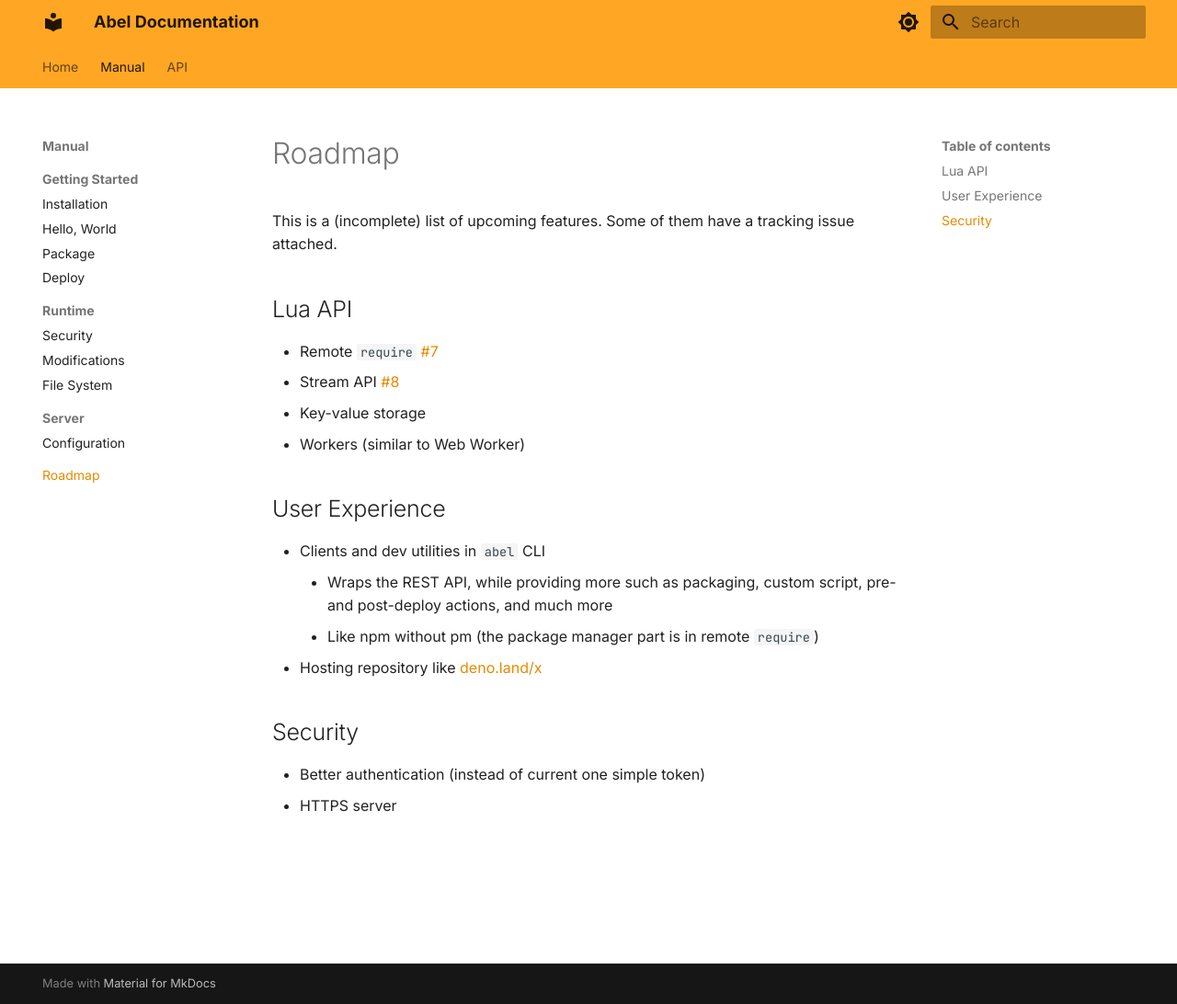
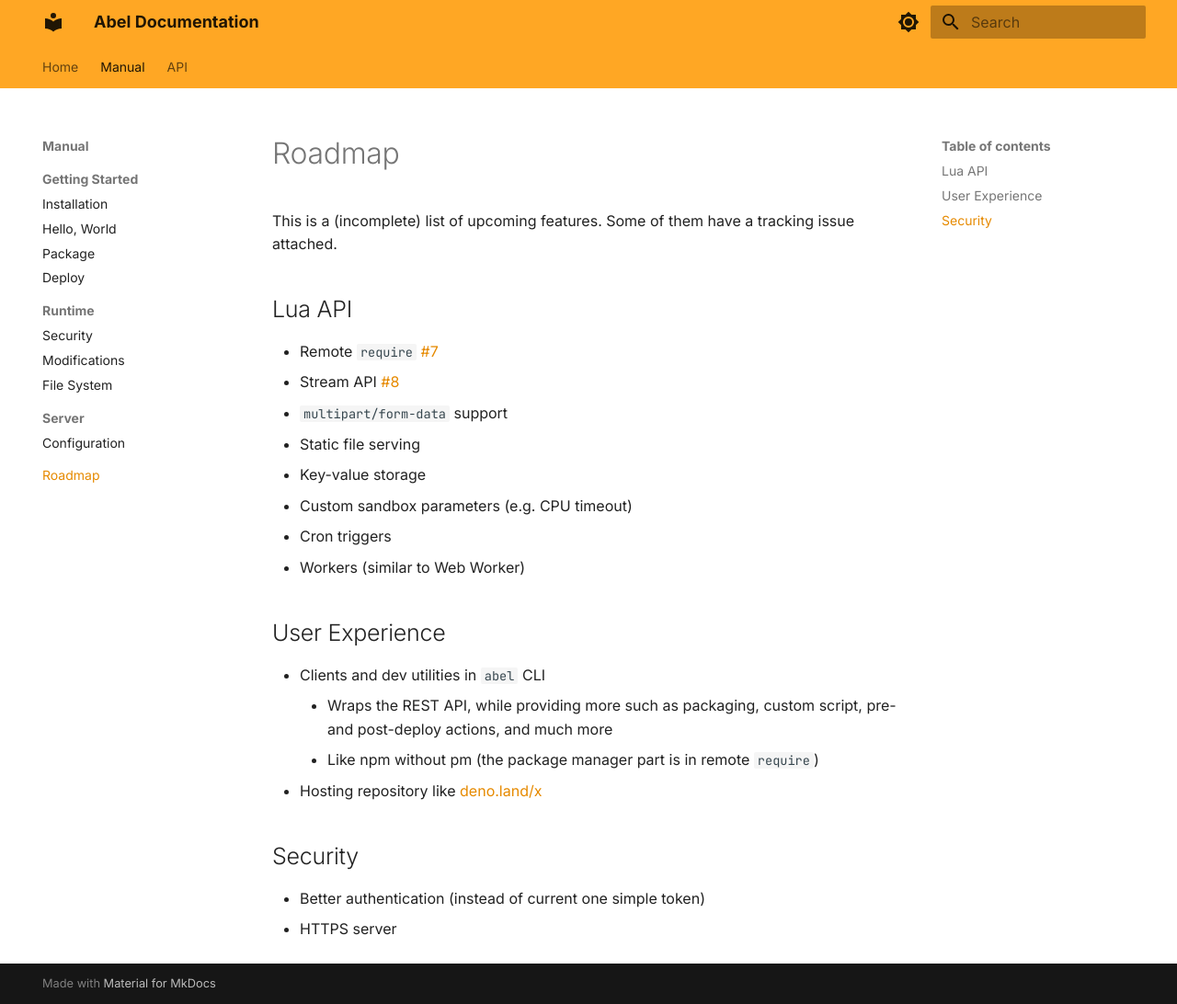
Before and after one commit to hack3ric/abel-doc, an MkDocs documentation site: the page built from docs/roadmap.md, in a window 1280 px wide and 1092 px high. Shown: the whole window at 92% size. Built offline with MkDocs 1.6.1 and Material for MkDocs 9.7.7, drawn with Linux system fonts in a browser that asks for light colours.

Commit message:
Update roadmap

```diff
--- a/docs/roadmap.md
+++ b/docs/roadmap.md
@@ -6,7 +6,11 @@ This is a (incomplete) list of upcoming features. Some of them have a tracking i
 
 - Remote `require` [#7](https://github.com/hack3ric/abel/issues/7)
 - Stream API [#8](https://github.com/hack3ric/abel/issues/8)
+- `multipart/form-data` support
+- Static file serving
 - Key-value storage
+- Custom sandbox parameters (e.g. CPU timeout)
+- Cron triggers
 - Workers (similar to Web Worker)
 
 ## User Experience
```
